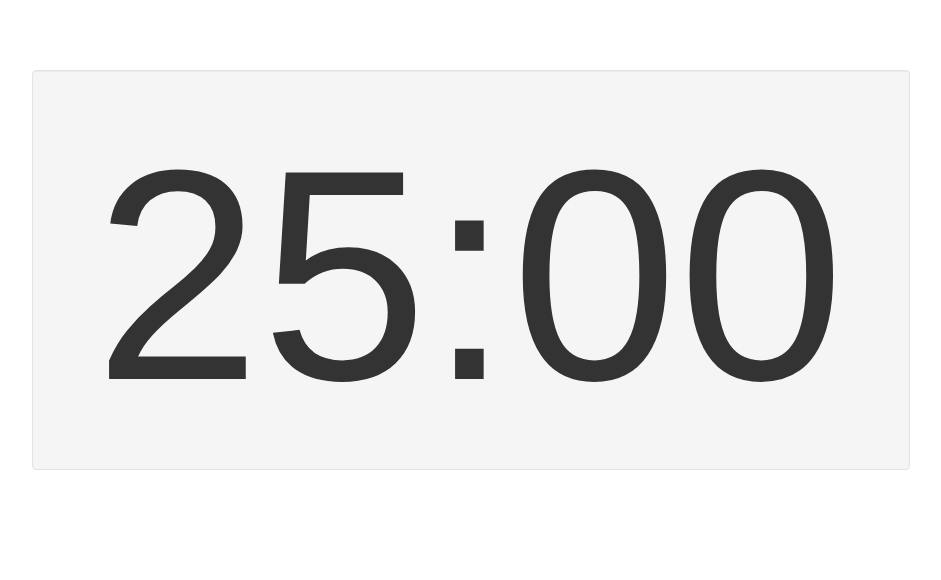
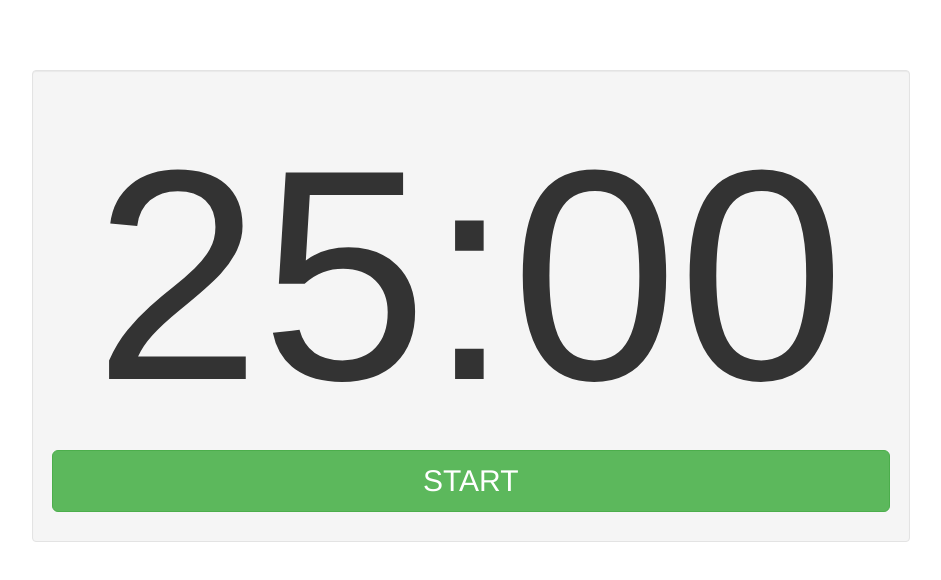
Before and after one commit to dfparra/pomodoro_timer, a website: page public/html/index.html in a window 1280 px wide. Shown: the whole page, without its empty margins (218-1159 px from the left). Drawn offline with nearby package versions, Linux system fonts and the light colour scheme; files that its build step writes are made by us from their sources; files whose address does not match are found by name.

Commit message:
completed user story 2

```diff
--- a/public/css/main.css
+++ b/public/css/main.css
@@ -5,3 +5,8 @@ body{
   font-size: 300px;
   padding-left: 42px;
 }
+
+#start_btn{
+  font-size: 30px;
+
+}
--- a/public/html/index.html
+++ b/public/html/index.html
@@ -11,6 +11,10 @@
   <div class="row">
     <div class="well col-md-8 col-lg-9 col-sm-6 col-xs-6 col-md-offset-2 col-sm-offset-3 col-xs-offset-3">
       <h1 id="timer">25:00</h1>
+        <p>
+          <button id="start_btn" type="button" class="btn btn-primary btn-lg btn-block btn btn-success">START</button>
+          <!-- <button type="button" class="btn btn-default btn-lg">Large button</button> -->
+        </p>
     </div>
   </div>
 </div>
```
